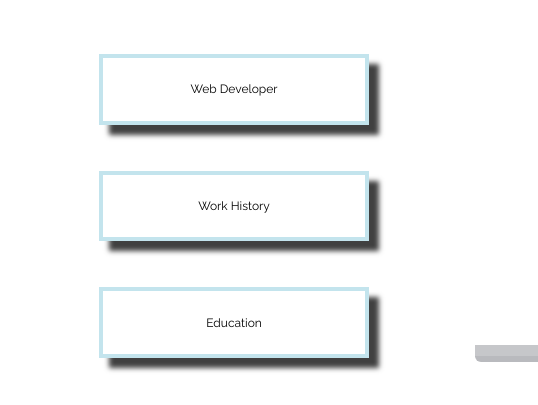
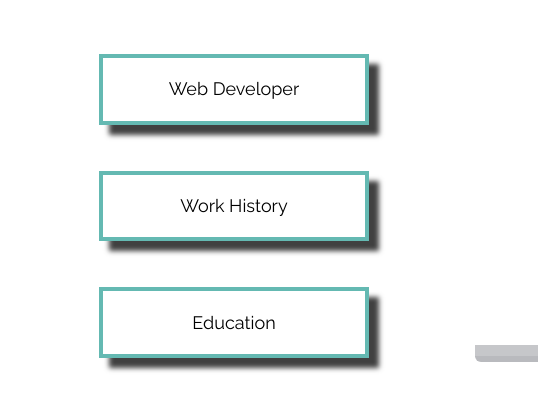
Before and after one commit to evergreencait/newportfolio, a plain HTML site: page index.html in a window 1280 px wide. Shown: the part 456-861 px from the top of the page, 0-538 px from the left. Drawn offline with nearby package versions, Linux system fonts and the light colour scheme; a web font is replaced by a local one.

Commit message:
change hover color to teal

```diff
--- a/css/styles.css
+++ b/css/styles.css
@@ -365,14 +365,14 @@ html, body {
   font-family: 'Raleway', sans-serif;
 }
 #accordianmenu p {
-	font-size: 12px;
+	font-size: 18px;
 	line-height: 34px;
 	padding: 5%;
 	cursor: pointer;
     margin:3%;
   position: relative;
   text-align: center;
-border: 4px solid #C3E4ED;
+border: 4px solid #64b9b2;
 -webkit-box-shadow: 10px 10px 5px 0px rgba(0,0,0,0.75);
 -moz-box-shadow: 10px 10px 5px 0px rgba(0,0,0,0.75);
 box-shadow: 10px 10px 5px 0px rgba(0,0,0,0.75);
@@ -381,7 +381,7 @@ box-shadow: 10px 10px 5px 0px rgba(0,0,0,0.75);
 
 #accordianmenu p:hover {
 	text-shadow: 0 0 1px rgba(255, 255, 255, 0.7);
-  background-color: #c2e1f5;
+  background-color: #64b9b2;
 }
 #accordianmenu li {
 	list-style-type: none;
--- a/index.html
+++ b/index.html
@@ -81,7 +81,6 @@
   		</li>
   	</ul>
   </div>
-  <script src="https://ajax.googleapis.com/ajax/libs/jquery/1.11.3/jquery.min.js"></script>
 
             </div> <!-- / panel-group -->
 
```
